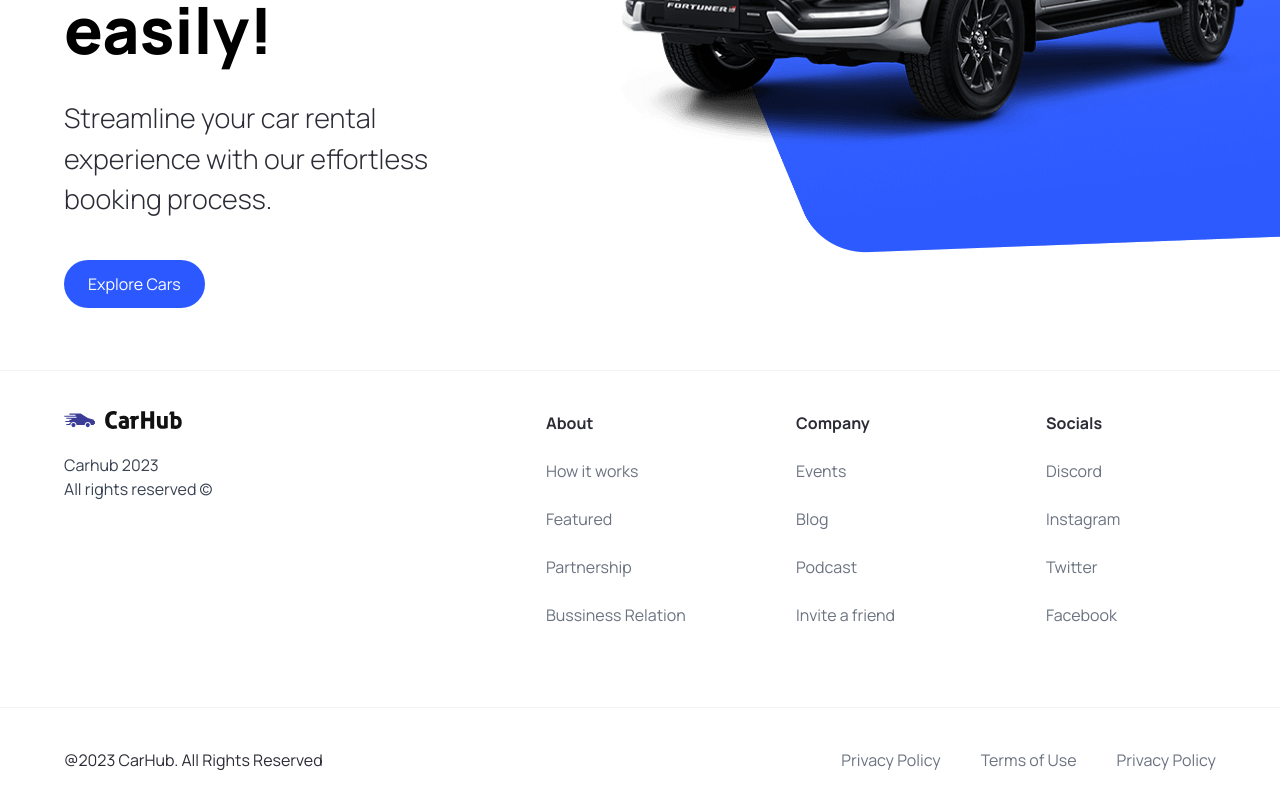
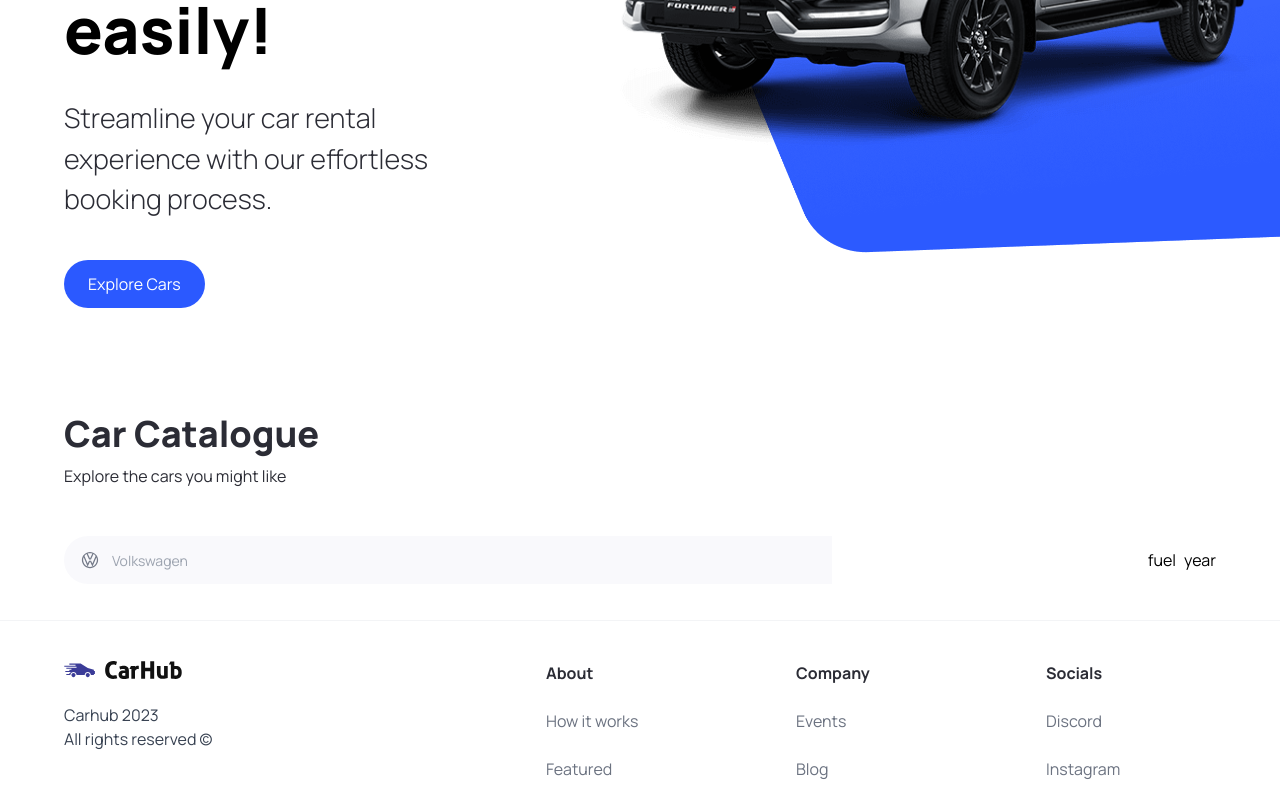
Before and after one commit to mstfakks/next-car-app, a Next.js app: page / in a window 1280 px wide. Shown: the part 450-1247 px from the top of the page. Built offline with nearby package versions, Linux system fonts and the light colour scheme.

Commit message:
Car manufacturer filters added.

```diff
--- /dev/null
+++ b/components/CustomFilter.tsx
@@ -0,0 +1,4 @@
+import { CustomFilterProps } from "@/types";
+export default function CustomFilter({ title }: CustomFilterProps) {
+  return <h1>{title}</h1>;
+}
--- /dev/null
+++ b/components/SearchBar.tsx
@@ -0,0 +1,22 @@
+import { useState } from "react";
+import { SearchManufacturer } from ".";
+
+export default function SearchBar() {
+  const [manufacturer, setManufacturer] = useState("");
+  function handleSearch() {
+    console.log("searching...");
+  }
+  return (
+    <form
+      className="flex items-center justify-start max-sm:flex-col w-full relative max-sm:gap-4 max-w-3xl"
+      onSubmit={handleSearch}
+    >
+      <div className="flex-1 max-sm:w-full flex justify-start items-center relative">
+        <SearchManufacturer
+          manufacturer={manufacturer}
+          setManufacturer={setManufacturer}
+        />
+      </div>
+    </form>
+  );
+}
--- /dev/null
+++ b/components/SearchManufacturer.tsx
@@ -0,0 +1,90 @@
+"use client";
+import { SearchManufacturerProps } from "@/types";
+import { Combobox, Transition } from "@headlessui/react";
+import Image from "next/image";
+import { Fragment, useState } from "react";
+import { manufacturers } from "@/constants";
+
+export default function SearchManufacturer({
+  manufacturer,
+  setManufacturer,
+}: SearchManufacturerProps) {
+  const [query, setQuery] = useState("");
+
+  const filteredManufacturers =
+    query === ""
+      ? manufacturers
+      : manufacturers.filter((manufacturer) =>
+          manufacturer
+            .toLowerCase()
+            .replace(/\s+/g, "")
+            .includes(query.toLowerCase().replace(/\s+/g, ""))
+        );
+  return (
+    <div className="flex-1 max-sm:w-full flex justify-start items-center">
+      <Combobox value={manufacturer} onChange={setManufacturer}>
+        <div className="relative w-full">
+          <Combobox.Button className="absolute top-[14px]">
+            <Image
+              src="/car-logo.svg"
+              alt="car-logo"
+              width={20}
+              height={20}
+              className="ml-4"
+            />
+          </Combobox.Button>
+          <Combobox.Input
+            className="w-full h-[48px] pl-12 p-4 rounded-l-full max-sm:rounded-full bg-light-white outline-none cursor-pointer text-sm"
+            placeholder="Volkswagen"
+            displayValue={(manufacturer: string) => manufacturer}
+            onChange={(e) => setQuery(e.target.value)}
+          />
+          <Transition
+            as={Fragment}
+            leave="transition ease-in duration-100"
+            leaveFrom="opacity-100"
+            leaveTo="opacity-0"
+            afterLeave={() => setQuery("")}
+          >
+            <Combobox.Options>
+              {filteredManufacturers?.map((manufacturer) => (
+                <Combobox.Option
+                  key={manufacturer}
+                  value={manufacturer}
+                  className={({ active }) => `
+                        cursor-default select-none py-2 pl-10 pr-4 ${
+                          active
+                            ? "bg-primary-blue text-white"
+                            : "text-gray-900"
+                        }
+                        `}
+                >
+                  {({ selected, active }) => (
+                    <>
+                      <span
+                        className={`
+                            block truncate ${
+                              selected ? "font-medium" : "font-normal"
+                            }
+                            `}
+                      >
+                        {manufacturer}
+                      </span>
+                      {selected ? (
+                        <span
+                          className={`absolute inset-y-0 left-0 flex items-center pl-3 ${
+                            active ? "text-white" : "text-teal-600"
+                          }`}
+                        ></span>
+                      ) : null}
+                    </>
+                  )}
+                </Combobox.Option>
+              ))}
+            </Combobox.Options>
+          </Transition>
+        </div>
+      </Combobox>
+    </div>
+  );
+}
--- a/components/index.ts
+++ b/components/index.ts
@@ -2,5 +2,16 @@ import Hero from "./Hero";
 import BaseButton from "./BaseButton";
 import Navbar from "./Navbar";
 import Footer from "./Footer";
+import SearchBar from "./SearchBar";
+import CustomFilter from "./CustomFilter";
+import SearchManufacturer from "./SearchManufacturer";
 
-export { Hero, BaseButton, Footer, Navbar };
+export {
+  Hero,
+  BaseButton,
+  Footer,
+  Navbar,
+  SearchBar,
+  CustomFilter,
+  SearchManufacturer,
+};
--- a/package.json
+++ b/package.json
@@ -9,6 +9,7 @@
     "lint": "next lint"
   },
   "dependencies": {
+    "@headlessui/react": "^1.7.16",
     "@types/node": "20.4.9",
     "@types/react": "18.2.20",
     "@types/react-dom": "18.2.7",
--- a/pages/index.tsx
+++ b/pages/index.tsx
@@ -1,6 +1,6 @@
 import Image from "next/image";
 import { Inter } from "next/font/google";
-import { Hero } from "@/components";
+import { CustomFilter, Hero, SearchBar } from "@/components";
 
 const inter = Inter({ subsets: ["latin"] });
 
@@ -8,6 +8,19 @@ export default function Home() {
   return (
     <main className="overflow-hidden">
       <Hero />
+      <div className="mt-12 padding-x padding-y max-width" id="discover">
+        <div className="flex flex-col items-start justify-start gap-y-2.5 text-black-100">
+          <h1 className="text-4xl font-extrabold">Car Catalogue</h1>
+          <p>Explore the cars you might like</p>
+        </div>
+        <div className="mt-12 w-full flex-between items-center flex-wrap gap-5">
+          <SearchBar />
+          <div className="flex justify-start flex-wrap items-center gap-2">
+            <CustomFilter title="fuel" />
+            <CustomFilter title="year" />
+          </div>
+        </div>
+      </div>
     </main>
   );
 }
```
Also changed, not shown: types/index.ts (+9 -0 lines), 1 other file (tests, documents, lock files or other folders).
